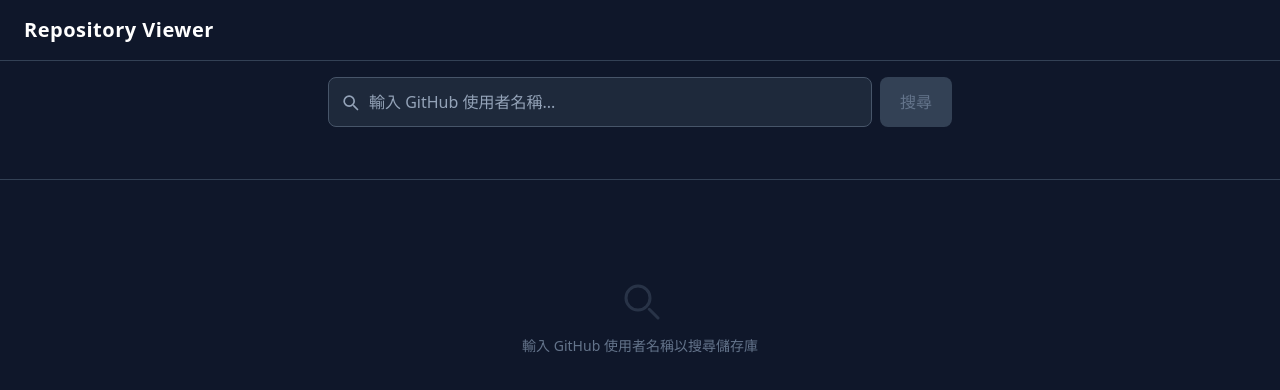
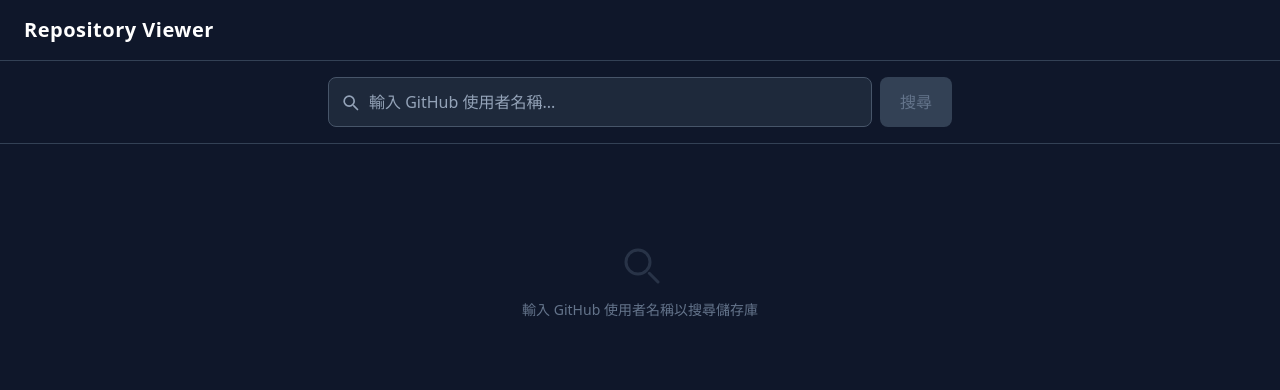
Before and after one commit to Jimison-TW/repository-viewer-nuxt, a Nuxt app: page / in a window 1280 px wide. Shown: the top 390 px of the page. Built offline with nearby package versions, Linux system fonts and the light colour scheme.

Commit message:
將搜尋結果提示區預設關閉

```diff
--- a/app/components/SearchBar.vue
+++ b/app/components/SearchBar.vue
@@ -35,7 +35,7 @@
       </div>
 
       <!-- 搜尋結果提示區 -->
-      <div class="mt-3 min-h-[1.5rem]">
+      <div v-if="confirmedUser" class="mt-3 min-h-[1.5rem]">
         <!-- 成功：顯示目標使用者名稱 -->
         <p v-if="confirmedUser && !error" class="text-sm text-slate-300">
           正在顯示
```
